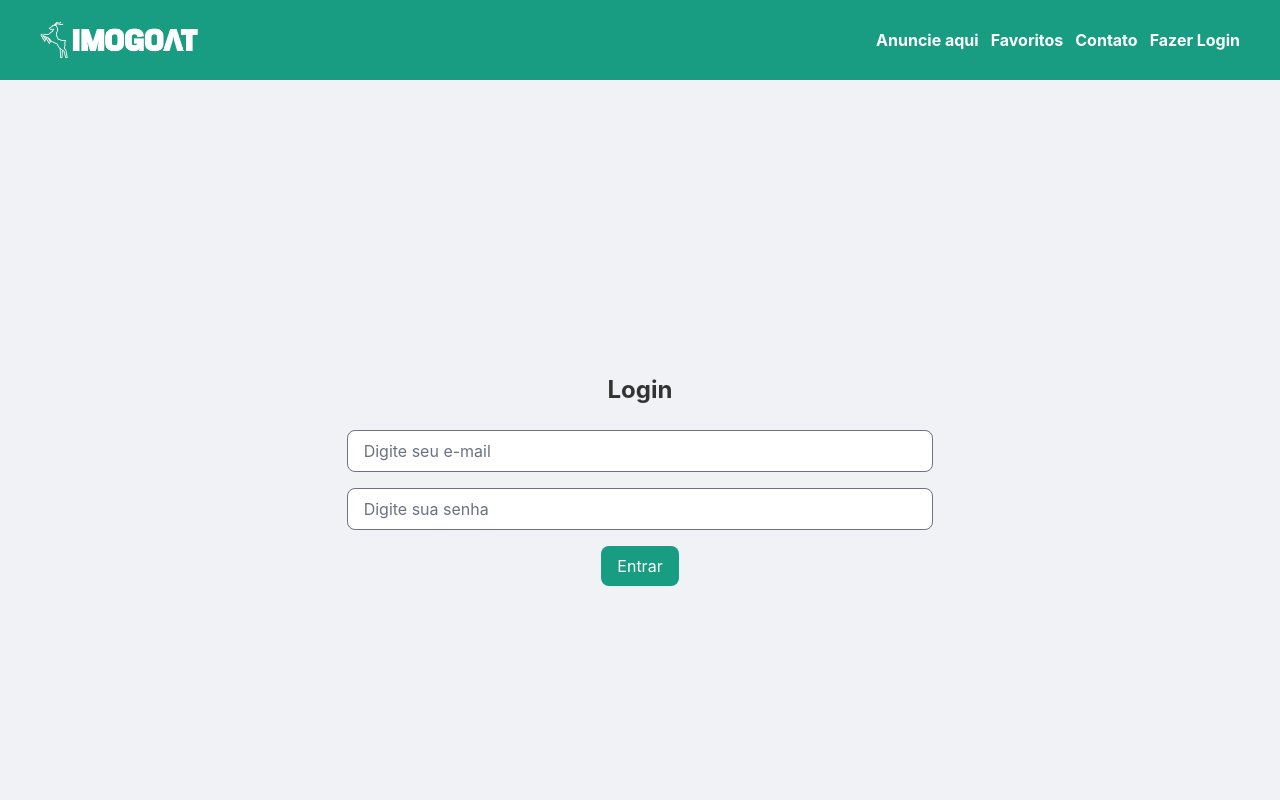
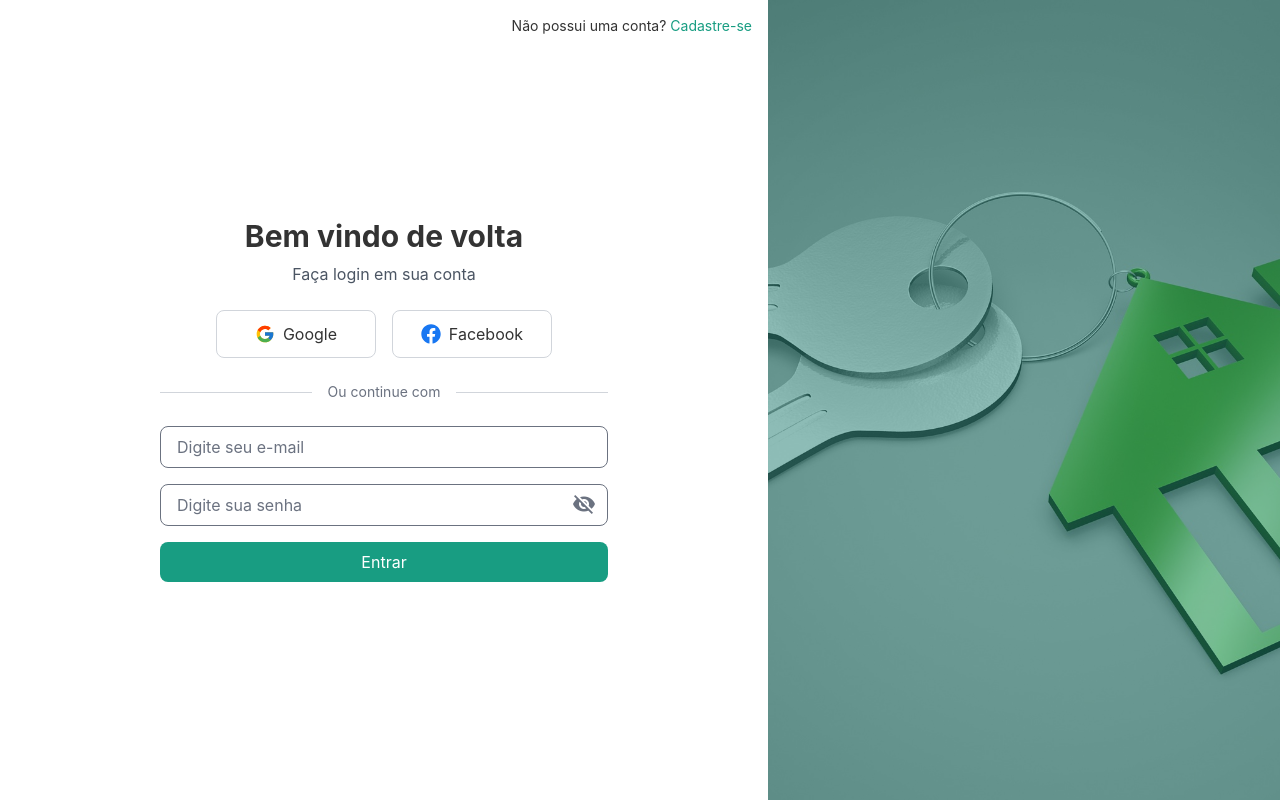
Before and after one commit to imogoat/projeto-front-end, a Next.js app: page /login in a window 1280 px wide. Shown: the top 800 px of the page. Built offline with nearby package versions, Linux system fonts and the light colour scheme.

Commit message:
style: atualizar o estilo da página de login e fazer adaptações de layout

```diff
--- a/src/app/global.css
+++ b/src/app/global.css
@@ -1,4 +1,6 @@
 @import url('https://fonts.googleapis.com/icon?family=Material+Icons');
+@import url("https://fonts.googleapis.com/icon?family=Material+Icons+Outlined");
+
 
 @tailwind base;
 @tailwind components;
--- a/src/app/layout.tsx
+++ b/src/app/layout.tsx
@@ -1,37 +1,29 @@
-import "./global.css"
-// import 'flowbite/dist/flowbite.css';
-
+import "./global.css";
 import { AuthProvider } from "@/context/AuthContext";
-
-import Header from "../components/layout/Header"
-import Footer from "@/components/layout/Footer"
+import LayoutWrapper from "@/components/LayoutWrapper";
 
 export const metadata = {
-  title: 'ImoGOAT',
-  description: 'Generated by Next.js',
-  icons:{
-    icon:['/favicon.ico?v=4'],
-    apple:['/favicon.png?v=4'],
-    shortcut:['/favicon.png']
-  }
-}
+  title: "ImoGOAT",
+  description: "Generated by Next.js",
+  icons: {
+    icon: ["/favicon.ico?v=4"],
+    apple: ["/favicon.png?v=4"],
+    shortcut: ["/favicon.png"],
+  },
+};
 
 export default function RootLayout({
   children,
 }: {
-  children: React.ReactNode
+  children: React.ReactNode;
 }) {
   return (
     <html lang="en">
       <body>
         <AuthProvider>
-          <Header />
-          <div className="m-auto min-h-screen sm:w-11/12 w-97p">
-              {children}
-          </div>
-          <Footer />
+          <LayoutWrapper>{children}</LayoutWrapper>
         </AuthProvider>
       </body>
     </html>
-  )
+  );
 }
--- /dev/null
+++ b/src/app/login/layout.tsx
@@ -0,0 +1,7 @@
+export default function LoginLayout({
+    children,
+  }: {
+    children: React.ReactNode;
+  }) {
+    return <>{children}</>;
+  }
--- a/src/app/login/page.tsx
+++ b/src/app/login/page.tsx
@@ -3,51 +3,133 @@
 import React, { useState } from "react";
 import { useAuth } from "@/context/AuthContext";
 import { useRouter } from "next/navigation";
+import Image from "next/image";
+
+import { FcGoogle } from "react-icons/fc";
+import { FaFacebook } from "react-icons/fa";
 
 const LoginPage = () => {
   const { login } = useAuth();
   const router = useRouter();
   const [email, setEmail] = useState("");
   const [password, setPassword] = useState("");
+  const [showPassword, setShowPassword] = useState(false);
   const [error, setError] = useState<string | null>(null);
+  const [isLoading, setIsLoading] = useState(false);
 
   const handleLogin = async () => {
+    if (!email || !password) {
+      setError("Por favor, preencha todos os campos.");
+      return;
+    }
+
+    setError(null);
+    setIsLoading(true);
+
     try {
-      await login(email, password); // Chama o contexto para fazer login
-      router.push("/"); // Redireciona para a página inicial
+      await login(email, password);
+      router.push("/");
     } catch (err: unknown) {
       if (err instanceof Error) {
         setError(err.message || "Erro ao fazer login. Tente novamente.");
       } else {
         setError("Erro desconhecido ao fazer login.");
       }
+    } finally {
+      setIsLoading(false);
     }
   };
 
   return (
-    <div className="flex flex-col items-center justify-center h-screen">
-      <h1 className="text-2xl font-bold mb-6">Login</h1>
+    <div className="flex h-screen">
+      <div className="flex flex-col justify-center items-center w-full sm:w-3/5 bg-white p-10 relative">
+        <p className="absolute top-4 right-4 text-sm">
+          Não possui uma conta?{" "}
+          <a href="/register" className="text-[--green-light] hover:underline">
+            Cadastre-se
+          </a>
+        </p>
+        <div className="w-3/4 max-w-md">
+          <h1 className="text-3xl font-bold text-center mb-2">
+            Bem vindo de volta
+          </h1>
+          <p className="text-gray-600 text-center mb-6">
+            Faça login em sua conta
+          </p>
+          <div className="flex justify-center gap-4 mb-6">
+            {/* Botão do Google */}
+              <button className="flex items-center justify-center gap-2 w-40 h-12 border border-gray-300 rounded-lg hover:bg-gray-100">
+                <FcGoogle size={20} />
+                <p>Google</p>
+              </button>
+
+              {/* Botão do Facebook */}
+              <button className="flex items-center justify-center gap-2 w-40 h-12 border border-gray-300 rounded-lg hover:bg-gray-100">
+                <FaFacebook size={20} color="#1877F2" />
+                <p>Facebook</p>
+              </button>
+          </div>
+          <div className="flex items-center mb-6">
+            <hr className="flex-grow border-gray-300" />
+            <p className="mx-4 text-sm text-gray-500">Ou continue com</p>
+            <hr className="flex-grow border-gray-300" />
+          </div>
+          <div className="mb-4">
             <input
               type="email"
               placeholder="Digite seu e-mail"
               value={email}
               onChange={(e) => setEmail(e.target.value)}
-        className="w-1/2 px-4 py-2 border rounded-lg mb-4"
+              className="w-full px-4 py-2 border rounded-lg focus:ring focus:ring-[--green-light]"
+              aria-label="E-mail"
             />
+          </div>
+          <div className="relative mb-4">
             <input
-        type="password"
+              type={showPassword ? "text" : "password"}
               placeholder="Digite sua senha"
               value={password}
               onChange={(e) => setPassword(e.target.value)}
-        className="w-1/2 px-4 py-2 border rounded-lg mb-4"
+              className="w-full px-4 py-2 border rounded-lg focus:ring focus:ring-[--green-light]"
+              aria-label="Senha"
             />
-      {error && <p className="text-red-500 mb-4">{error}</p>}
+            <span
+              className="material-icons absolute right-3 top-2 cursor-pointer text-gray-500"
+              onClick={() => setShowPassword(!showPassword)}
+            >
+              {showPassword ? "visibility" : "visibility_off"}
+            </span>
+          </div>
+          {error && (
+            <p className="text-red-500 mb-4 text-center" role="alert">
+              {error}
+            </p>
+          )}
           <button
             onClick={handleLogin}
-        className="px-4 py-2 bg-[--green-light] text-white rounded-lg hover:bg-[--green-medium]"
+            className={`w-full px-4 py-2 text-white rounded-lg ${
+              isLoading
+                ? "bg-[--green-medium] cursor-not-allowed"
+                : "bg-[--green-light] hover:bg-[--green-medium]"
+            }`}
+            disabled={isLoading}
+            aria-busy={isLoading}
           >
-        Entrar
+            {isLoading ? "Entrando..." : "Entrar"}
           </button>
+        </div>
+      </div>
+      {/* Lado direito */}
+      <div className="w-0 sm:w-2/5 relative">
+        <Image
+          src="/img/login-page-image.jpg"
+          alt="Ilustração de login"
+          layout="fill"
+          objectFit="cover"
+          className="absolute inset-0"
+        />
+        <div className="absolute inset-0 bg-[--green-medium] opacity-50"></div>
+      </div>
     </div>
   );
 };
--- /dev/null
+++ b/src/components/LayoutWrapper.tsx
@@ -0,0 +1,22 @@
+"use client";
+
+import { usePathname } from "next/navigation";
+import Header from "@/components/layout/Header";
+import Footer from "@/components/layout/Footer";
+
+export default function LayoutWrapper({ children }: { children: React.ReactNode }) {
+  const pathname = usePathname();
+
+  // Verifica se é a página de login
+  const isLoginPage = pathname === "/login";
+
+  return (
+    <>
+      {!isLoginPage && <Header />}
+      <div className={`m-auto min-h-screen ${isLoginPage ? "w-full" : "sm:w-11/12 w-97p"}`}>
+        {children}
+      </div>
+      {!isLoginPage && <Footer />}
+    </>
+  );
+}
```
Also changed, not shown: src/components/layout/Header.tsx (+96 -8 lines), public/img/login-page-image.jpg (added). Lines whose indentation alone changed are shown as unchanged.
